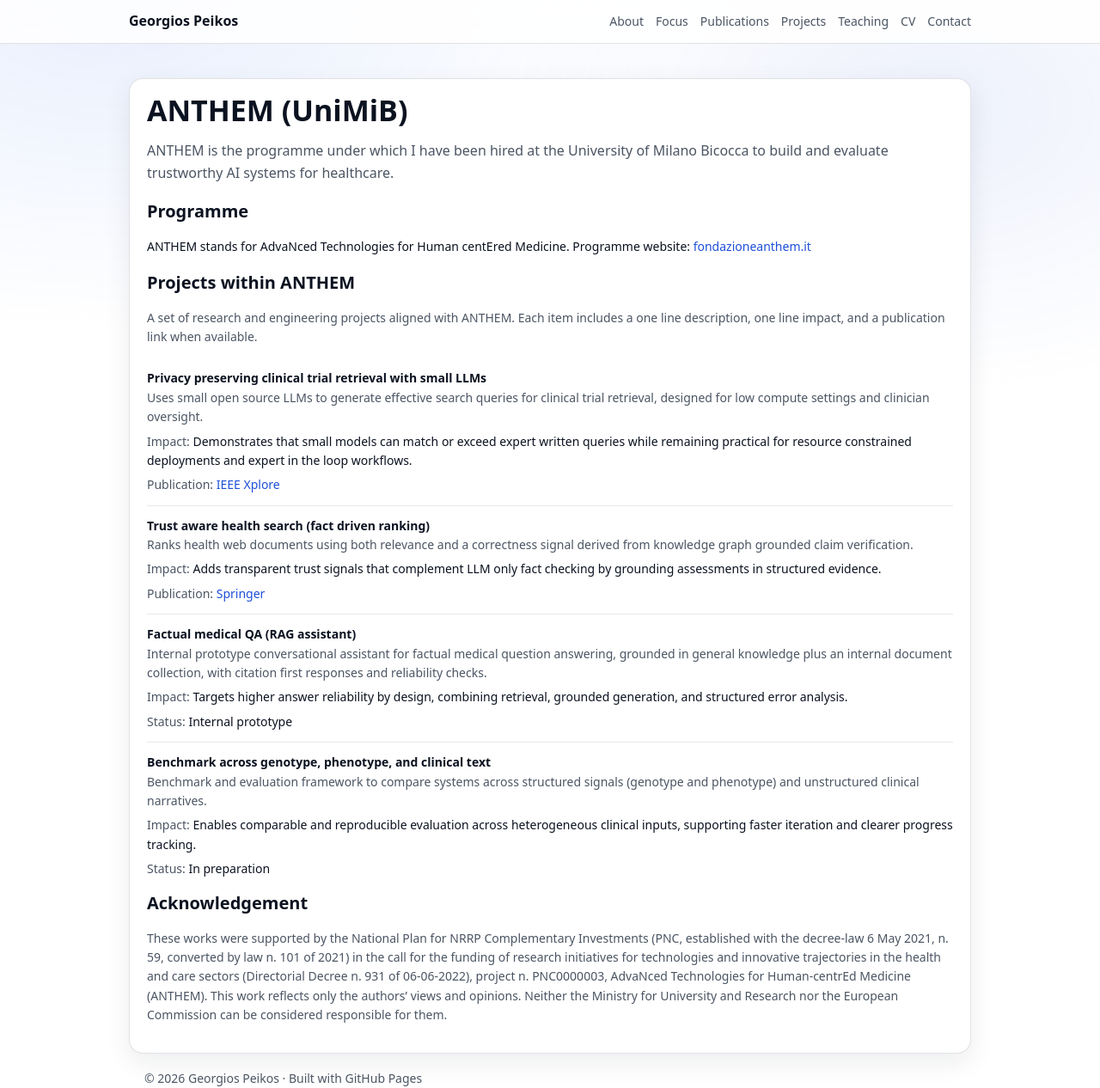
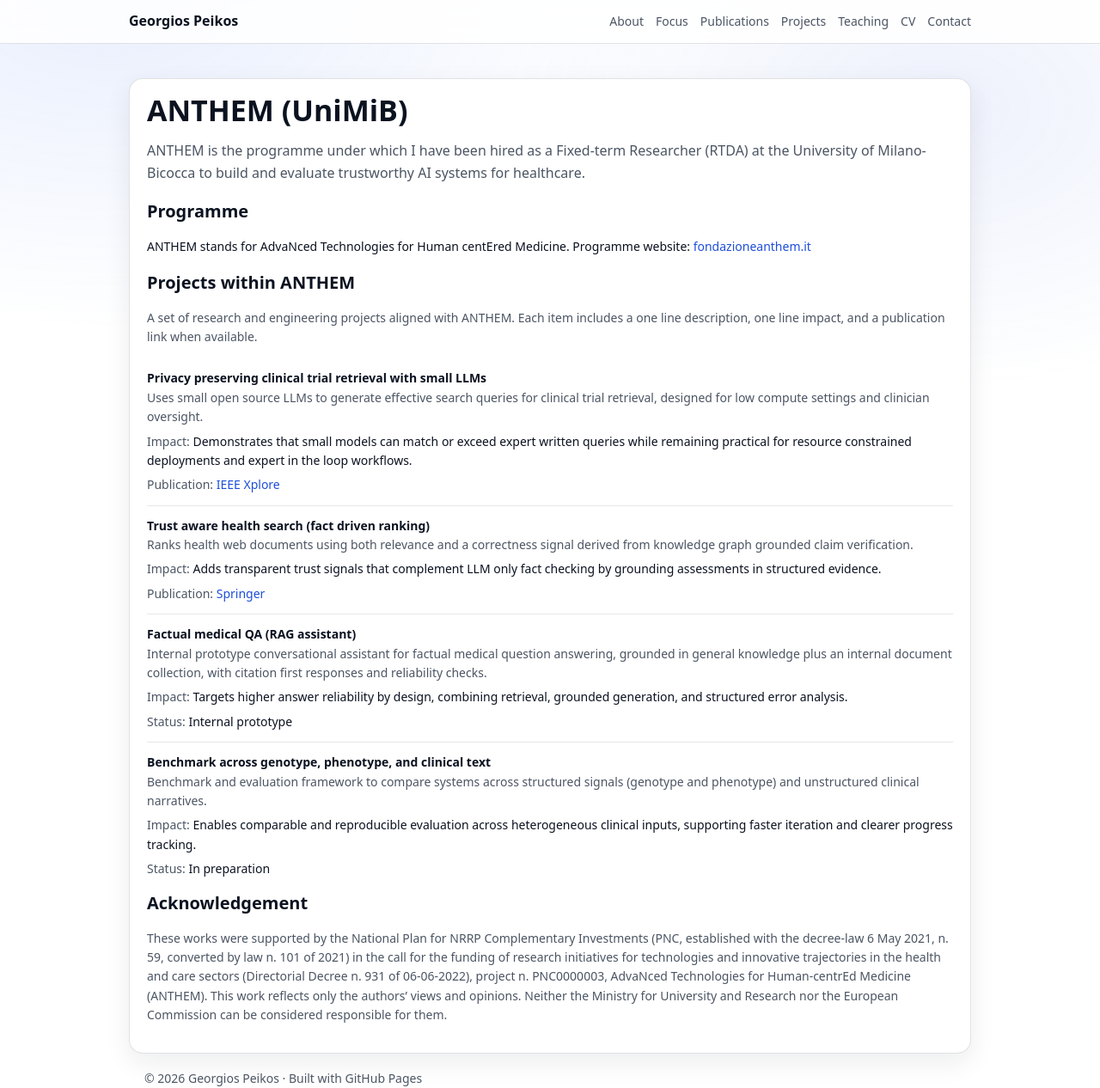
Before and after one commit to GiorgosPeikos/GiorgosPeikos.github.io, a Jekyll site: the page built from _projects/anthem-conversational-ai.md, in a window 1280 px wide and 1266 px high. Shown: the whole window at 86% size. Built offline with Jekyll 4.4.1, drawn with Linux system fonts in a browser that asks for light colours.

Commit message:
update anthem-conversational-ai.md

```diff
--- a/_projects/anthem-conversational-ai.md
+++ b/_projects/anthem-conversational-ai.md
@@ -10,7 +10,7 @@
 <div class="card section">
   <h1>ANTHEM (UniMiB)</h1>
   <p class="muted">
-    ANTHEM is the programme under which I have been hired at the University of Milano Bicocca to build and evaluate trustworthy AI systems for healthcare.
+    ANTHEM is the programme under which I have been hired as a Fixed-term Researcher (RTDA) at the University of Milano-Bicocca to build and evaluate trustworthy AI systems for healthcare.
   </p>
 
   <h2>Programme</h2>
```
